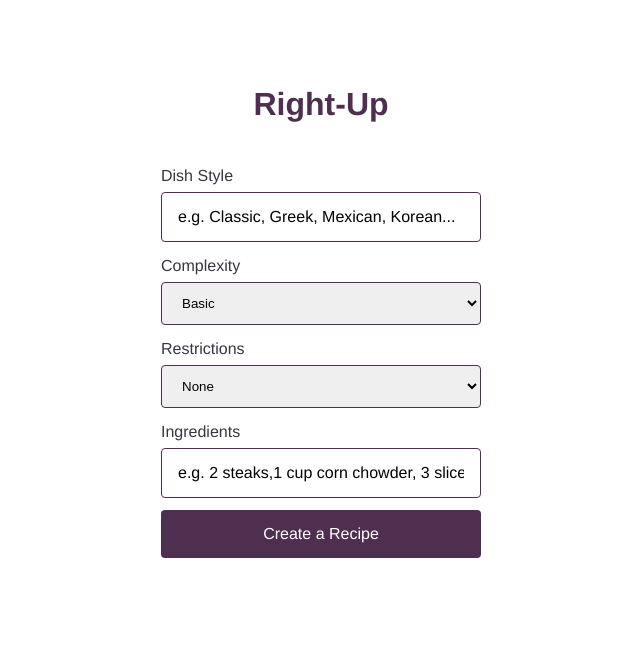
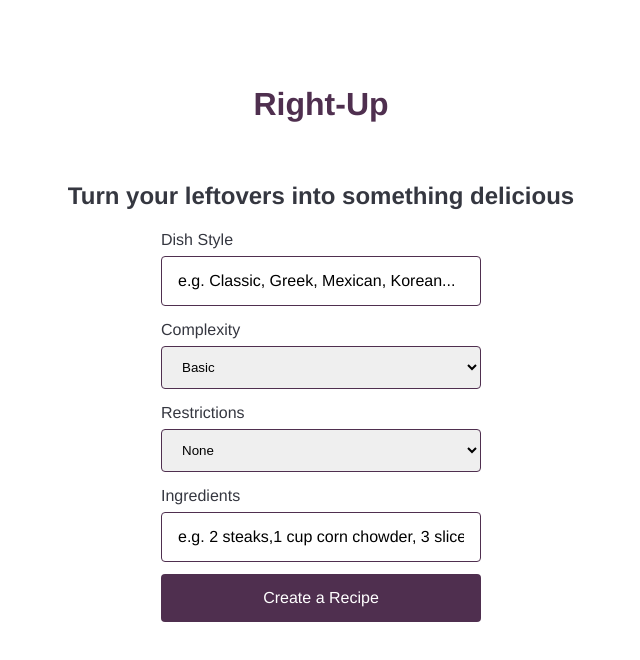
Before and after one commit to basilspice/right-up, a Next.js app: page / in a window 1280 px wide. Shown: the top 660 px of the page, without its empty margins (319-959 px from the left). Built offline with nearby package versions, Linux system fonts and the light colour scheme.

Commit message:
added h2

```diff
--- a/pages/food.js
+++ b/pages/food.js
@@ -54,7 +54,7 @@ export default function Home() {
   return (
     <div>
       <Head>
-        <title>OpenAI</title>
+        <title>Right-Up - Leftover Recipe Maker</title>
         <link rel="icon" href="/loading.gif" />
       </Head>
       {/*
@@ -64,6 +64,7 @@ if yes is selected render the input  box for the theme to be inputed
 */}
       <main className={styles.main}>
         <h4>Right-Up</h4>
+        <h2>Turn your leftovers into something delicious</h2>
         <form onSubmit={onSubmit}>
           <label>Dish Style</label>
           <input
```
